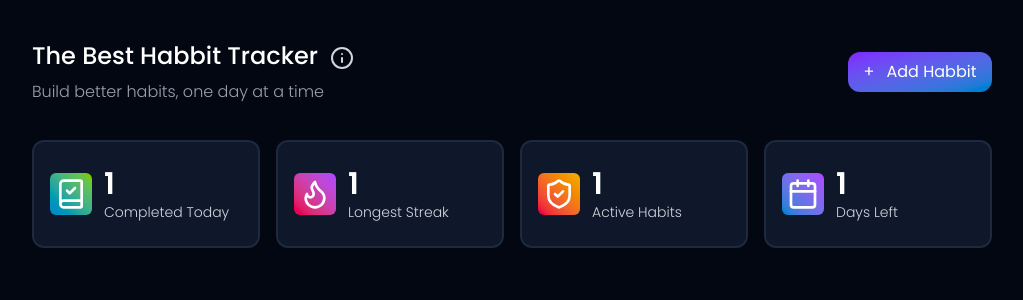
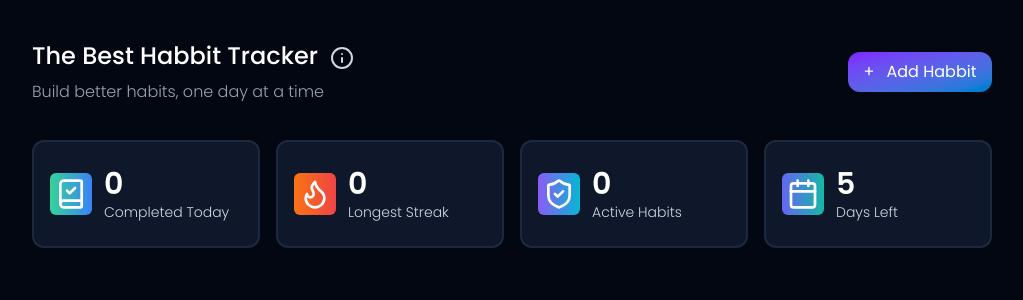
Before and after one commit to karo-yousefi/the-best-habit-tracker, a React (Vite) app: page / in a window 1280 px wide. Shown: the top 300 px of the page, without its empty margins (128-1151 px from the left). Built offline with nearby package versions, Linux system fonts and the light colour scheme.

Commit message:
Updated the stats section and implemented the functions to update them

```diff
--- a/src/App.jsx
+++ b/src/App.jsx
@@ -1,13 +1,11 @@
 import StatsSection from  "./components/StatsSection";
 import HabitsSection from "./components/HabitsSection";
 import HeaderSection from "./components/HeaderSection";
-import { useState, useContext } from "react";
+import { useState } from "react";
 import AddHabitModal from "./components/AddHabitModal";
-import { HabitContext } from './context/HabitContext.jsx';
 
 
 const App = () => {
-	const { habitList, setHabitList } = useContext(HabitContext);
 	const [addModalOpen, setAddModalOpen] = useState(false);
 
 	const saveToLocalStorage = (key, value) => {
@@ -20,8 +18,6 @@ const App = () => {
 			return data;
 		}
 	}
-
-
 
 	return (
 			<div className="relative min-h-screen bg-gray-950 p-10">
--- a/src/components/HabitComponent.jsx
+++ b/src/components/HabitComponent.jsx
@@ -24,8 +24,12 @@ const HabitComponent = ({ id, title, colorOne, colorTwo, icon, streak, handleDel
 		<div className="group relative bg-slate-900 border-[2px] py-6 px-6 border-slate-800 rounded-xl hover:border-slate-700 transition-all flex flex-col justify-start gap-8">
 			<div className="flex justify-between items-center">
 				<div className="flex justify-center items-center gap-3">
-					<div className="bg-gradient-to-bl ${colorOne} ${colorTwo} text-white p-[5px] rounded-md" style={{backgroundImage: `linear-gradient(to right, ${colorOne}, ${colorTwo})`}}>
-						{availableIcons[icon].icon}
+					<div className="text-white w-11 h-11 rounded-md flex justify-center items-center" style={{backgroundImage: `linear-gradient(to right, ${colorOne}, ${colorTwo})`}}>
+						{
+							icon ?
+								availableIcons[icon].icon :
+								null
+						}
 					</div>
 					<div>
 						<p className="font-poppins font-[500] text-xl text-white select-none">{title}</p>
--- a/src/components/StatsBox.jsx
+++ b/src/components/StatsBox.jsx
@@ -1,8 +1,8 @@
-const StatsBox = ({ fromColor, toColor, icon, title, value }) => {
+const StatsBox = ({ colorOne, colorTwo, icon, title, value }) => {
 	return (
 		<div className="group relative bg-slate-900 rounded-xl py-6 px-4 flex flex-col justify-center items-start gap-2 border-[2px] border-slate-800">
 			<div className="flex justify-center items-center gap-3">
-				<div className={`bg-gradient-to-bl ${fromColor} ${toColor} text-white p-[5px] rounded-md`}>
+				<div className="bg-gradient-to-bl ${fromColor} ${toColor} text-white p-[5px] rounded-md" style={{backgroundImage: `linear-gradient(to right, ${colorOne}, ${colorTwo})`}}>
 					{icon}
 				</div>
 				<div>
--- a/src/components/StatsSection.jsx
+++ b/src/components/StatsSection.jsx
@@ -1,17 +1,81 @@
 import StatsBox from "./StatsBox";
-import { statsInfo } from "../data/data";
+import { useContext } from "react";
+import { HabitContext } from "../context/HabitContext.jsx";
+import { Flame, ShieldCheck, BookCheck, Calendar } from "lucide-react";
 
+// Calculation functions
+const calculateCompletedToday = (habitList) => {
+	return habitList.filter(habit => habit.completedToday).length;
+};
+
+const calculateLongestStreak = (habitList) => {
+	return Math.max(...habitList.map(habit => habit.longestStreak || 0), 0);
+};
+
+const calculateActiveHabits = (habitList) => {
+	return habitList.length;
+};
+
+const calculateDaysLeftInMonth = () => {
+	const today = new Date();
+	const endOfMonth = new Date(today.getFullYear(), today.getMonth() + 1, 0);
+	return (endOfMonth.getDate() - today.getDate());
+};
+
+//  Static config with dynamic value logic
+const getStatsConfig = (habitList) => [
+	{
+		id: 0,
+		title: "Completed Today",
+		icon: <BookCheck size={32} />,
+		colorOne: "#34d399",
+		colorTwo: "#3b82f6",
+		value: calculateCompletedToday(habitList),
+	},
+	{
+		id: 1,
+		title: "Longest Streak",
+		icon: <Flame size={32} />,
+		colorOne: "#f97316",
+		colorTwo: "#ef4444",
+		value: calculateLongestStreak(habitList),
+	},
+	{
+		id: 2,
+		title: "Active Habits",
+		icon: <ShieldCheck size={32} />,
+		colorOne: "#8b5cf6",
+		colorTwo: "#06b6d4",
+		value: calculateActiveHabits(habitList),
+	},
+	{
+		id: 3,
+		title: "Days Left",
+		icon: <Calendar size={32} />,
+		colorOne: "#6366f1",
+		colorTwo: "#14b8a6",
+		value: calculateDaysLeftInMonth(),
+	},
+];
 
 const StatsSection = () => {
+	const { habitList } = useContext(HabitContext);
+	const statsConfig = getStatsConfig(habitList); // run the functions once per render
+
 	return (
 		<div className="grid grid-cols-1 md:grid-cols-2 lg:grid-cols-4 gap-4 my-9">
-			{
-				statsInfo.map(stat => (
-					<StatsBox key={stat.id} fromColor={stat.fromColor} toColor={stat.toColor} icon={stat.icon} title={stat.title} value={"1"} />
-				))
-			}
+			{statsConfig.map(stat => (
+				<StatsBox
+					key={stat.id}
+					colorOne={stat.colorOne}
+					colorTwo={stat.colorTwo}
+					icon={stat.icon}
+					title={stat.title}
+					value={stat.value}
+				/>
+			))}
 		</div>
-	)
-}
+	);
+};
 
-export default StatsSection
+export default StatsSection;
--- a/src/data/data.jsx
+++ b/src/data/data.jsx
@@ -1,5 +1,4 @@
 import {
-	Flame, ShieldCheck, BookCheck, Calendar,
   Code, Book, Pen, Laptop, FileText,
   Dumbbell, HeartPulse, Droplet, Bed,
   Brain, Sunrise, Moon, Feather,
@@ -8,37 +7,6 @@ import {
   Home, ShoppingCart,
   Target, Smile,
 } from "lucide-react";
-
-const statsInfo = [
-	{
-		id: 0,
-		title: "Completed Today",
-		icon: <BookCheck size={32} />,
-		fromColor: "from-lime-500",
-		toColor: "to-sky-600",
-	},
-	{
-		id: 1,
-		title: "Longest Streak",
-		icon: <Flame size={32} />,
-		fromColor: "from-purple-500",
-		toColor: "to-rose-600",
-	},
-	{
-		id: 2,
-		title: "Active Habits",
-		icon: <ShieldCheck size={32} />,
-		fromColor: "from-yellow-500",
-		toColor: "to-rose-600",
-	},
-	{
-		id: 3,
-		title: "Days Left",
-		icon: <Calendar size={32} />,
-		fromColor: "from-purple-500",
-		toColor: "to-sky-600",
-	},
-];
 
 
 const daysOfWeek = {
@@ -98,7 +66,6 @@ const availableIcons = [
 ]
 
 export {
-	statsInfo,
 	daysOfWeek,
 	flameColors,
 	howOftenOptions,
```
